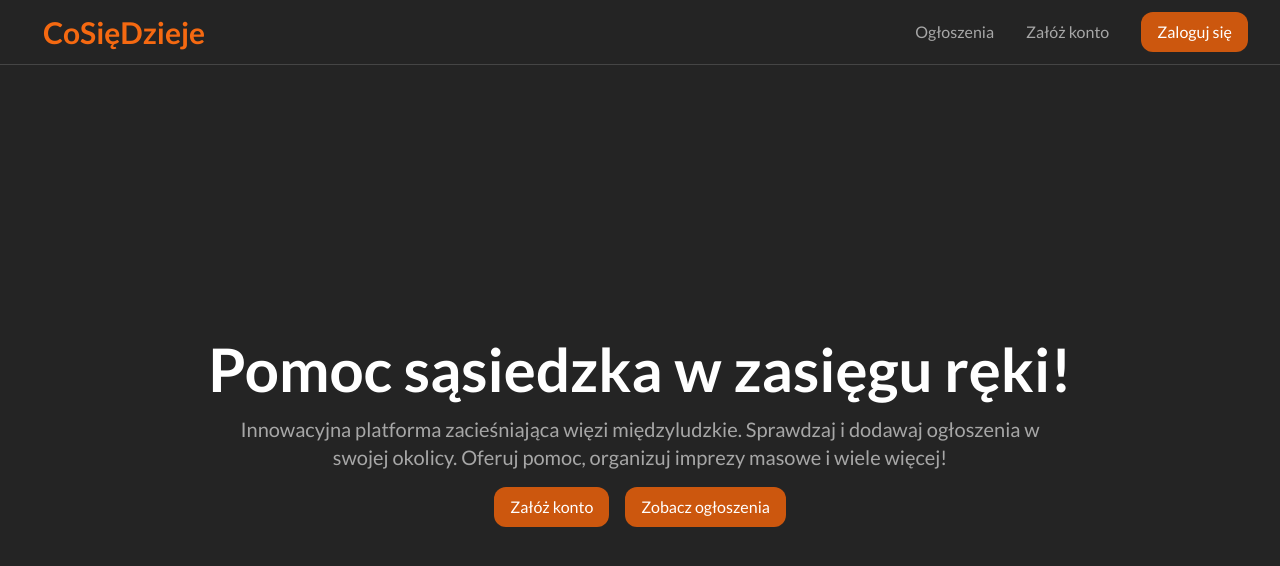
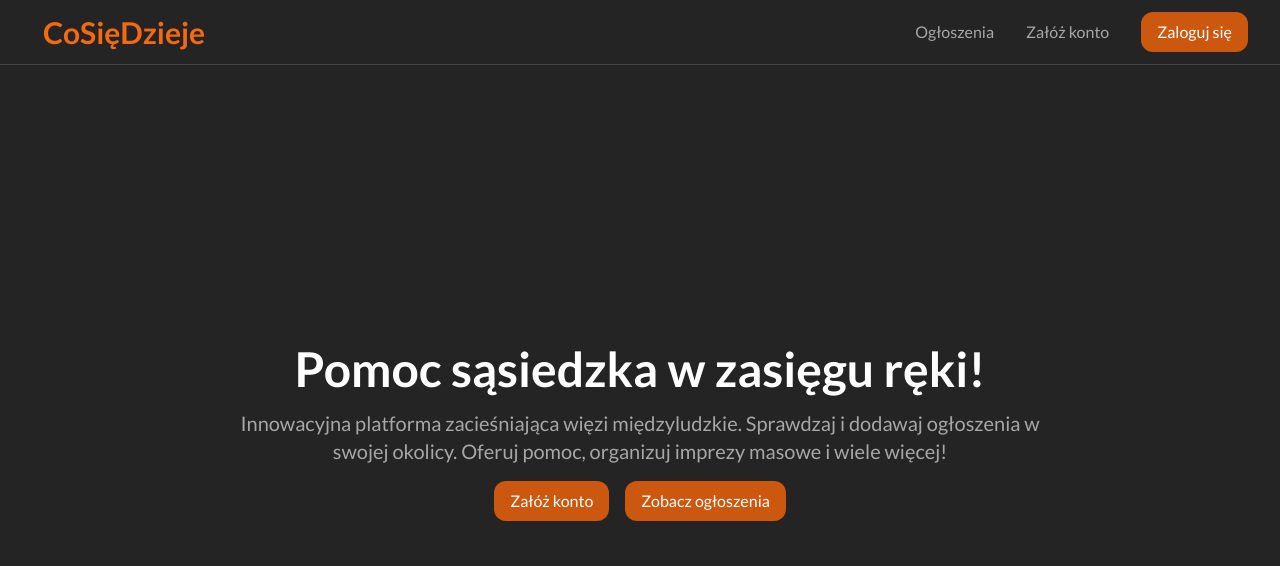
Before and after one commit to cosiedzieje-app/frontend, a Vue app: page / in a window 1280 px wide. Shown: the top 566 px of the page. Built offline with nearby package versions, Linux system fonts and the light colour scheme; no server answers; what vue3-openlayers would draw is missing.

Commit message:
Fix wonky font size in heading on home page

```diff
--- a/src/views/account/AccountLoginView.vue
+++ b/src/views/account/AccountLoginView.vue
@@ -83,7 +83,7 @@ import CustomButton from "@/components/general/CustomButton.vue";
 
 import { useRoute, useRouter } from "vue-router";
 import { ref, type Ref, computed, type ComputedRef, watch } from "vue";
-import type { ButtonProps,LoginData, SomsiadStatus } from "@/types";
+import type { ButtonProps, LoginData, SomsiadStatus } from "@/types";
 import { login, getUserData } from "@/api/user";
 import useStore from "@/store";
 
@@ -160,7 +160,7 @@ async function sendForm() {
     });
 }
 
-const buttonProps: Ref<ButtonProps> = ref({
+const buttonProps: Ref<ButtonProps> = ref<ButtonProps>({
   caption: 'Prześlij',
   action: () => sendForm(),
   icon: 'fa-solid fa-check',
--- a/src/views/home/HomeIndexView.vue
+++ b/src/views/home/HomeIndexView.vue
@@ -1,7 +1,7 @@
 <template>
   <RouteWrapper class="flex flex-col justify-center items-center">
     <section class="flex flex-col justify-center items-center h-full text-center">
-        <h1 class="text-3xl md:text-6xl p-2 whitespace-nowrap font-bold text-white">Pomoc sąsiedzka w zasięgu ręki!</h1>
+        <h1 class="text-3xl sm:text-4xl md:text-5xl p-2 whitespace-nowrap font-bold text-white">Pomoc sąsiedzka w zasięgu ręki!</h1>
         <p class="text-lg md:text-xl text-gray-lighter my-2 w-[65%]">Innowacyjna platforma zacieśniająca więzi międzyludzkie. Sprawdzaj i dodawaj ogłoszenia w swojej okolicy. Oferuj pomoc, organizuj imprezy masowe i wiele więcej!</p>
         <div class="flex flex-row">
             <CustomButton class="m-2 text-lg" v-for="button in buttons" :props="button" />
```
